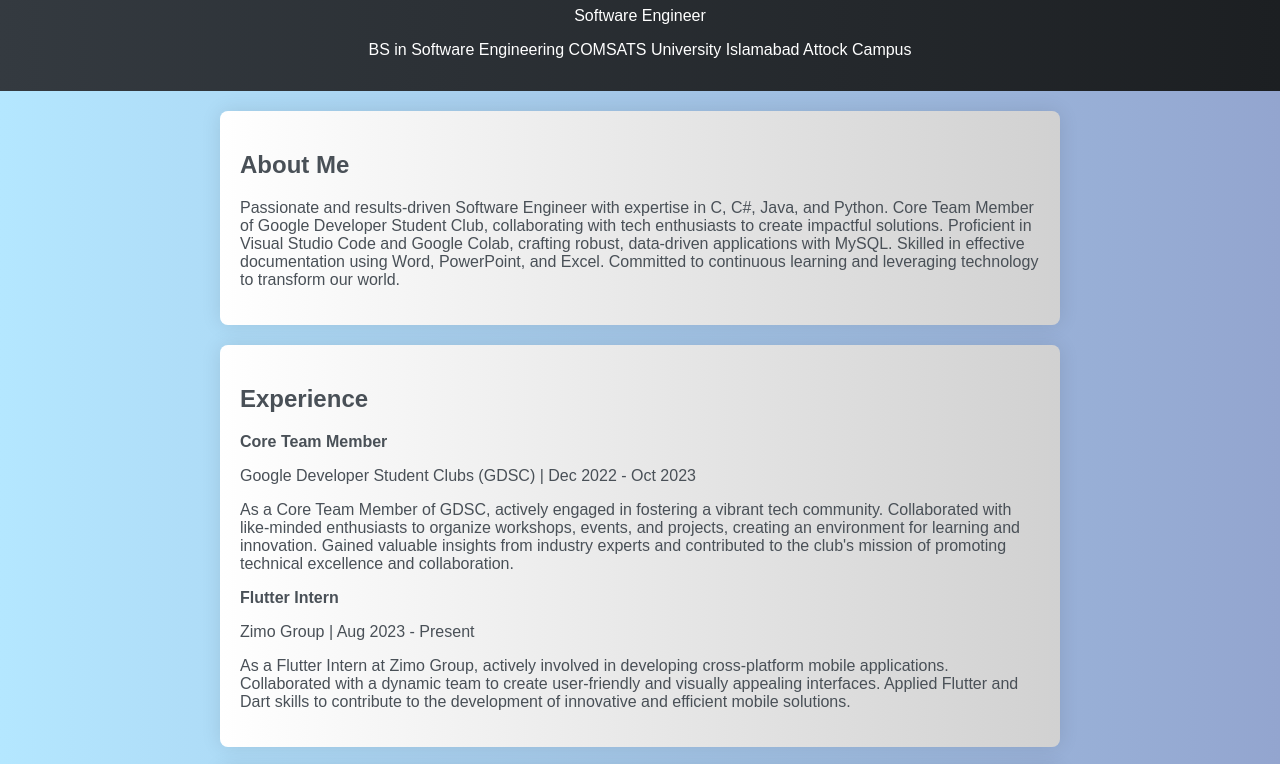
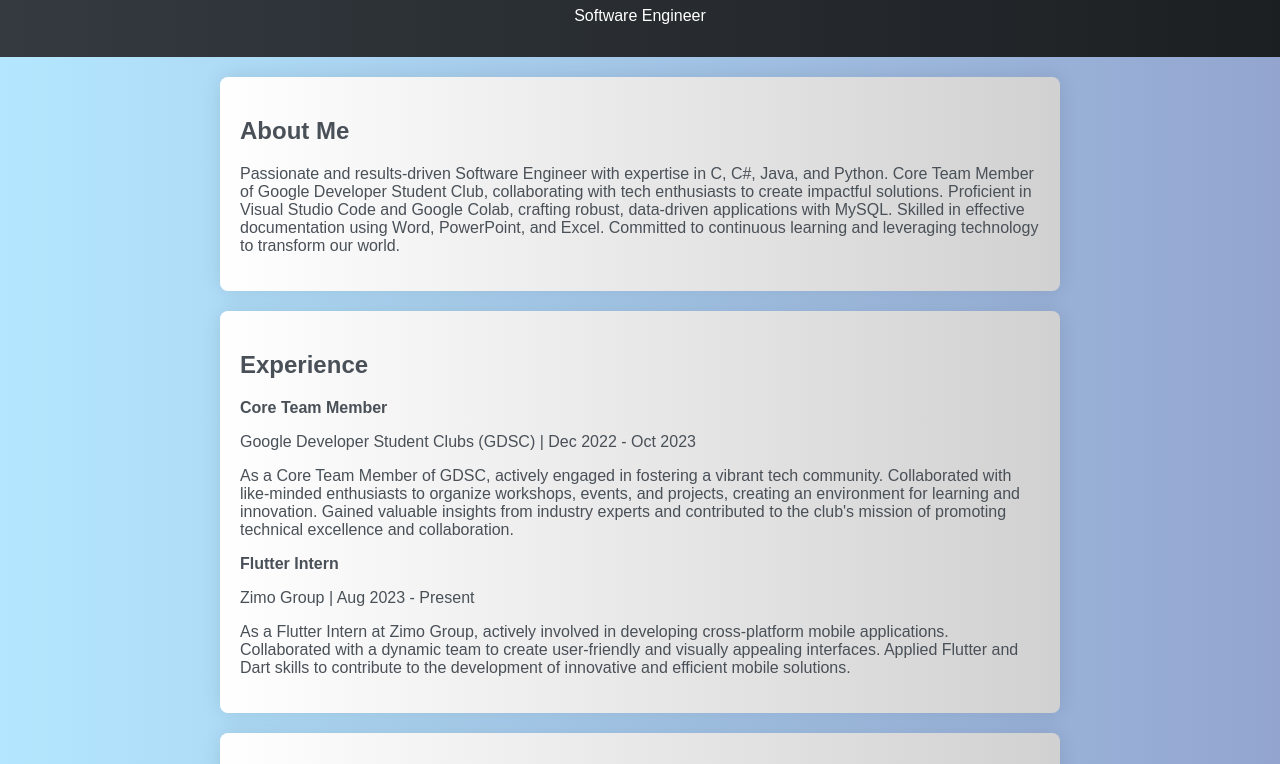
Before and after one commit to am-nimrah/portfolio, a plain HTML site: page index.html in a window 1280 px wide. Shown: the part 89-853 px from the top of the page. Drawn offline with Linux system fonts and the light colour scheme.

Commit message:
Update index.html

```diff
--- a/index.html
+++ b/index.html
@@ -45,7 +45,6 @@
     <header>
         <h1>Nimra Waqar</h1>
         <p>Software Engineer</p>
-	<p>BS in Software Engineering COMSATS University Islamabad Attock Campus</p>
     </header>
 
     <section>
```
